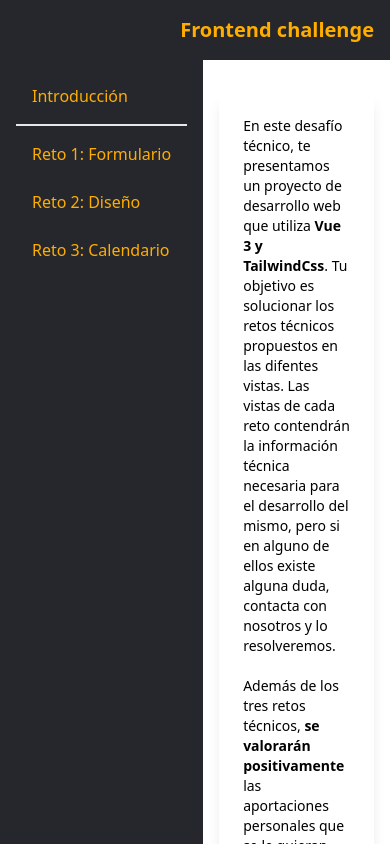
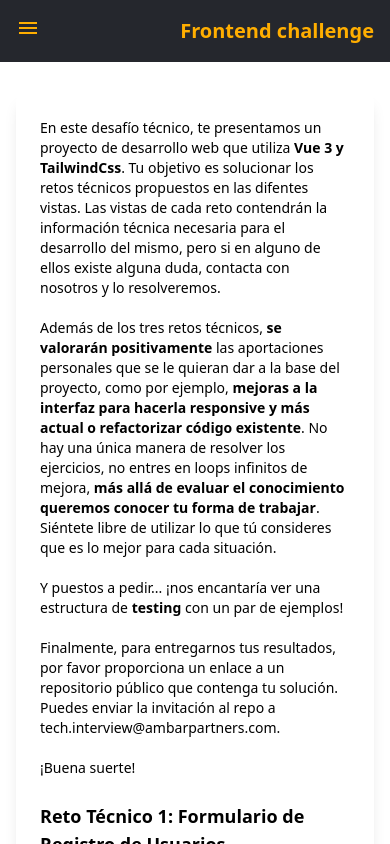
Before and after one commit to jorgepardor/vue-frontend-challenge, a Vue app: page / in a window 390 px wide. Built offline with nearby package versions, Linux system fonts and the light colour scheme.

Commit message:
added navbar and sidebar responsive layout

```diff
--- a/src/components/App/Navbar.vue
+++ b/src/components/App/Navbar.vue
@@ -1,13 +1,15 @@
 <script setup>
 defineOptions({
-  name: 'AppNavbar',
-})
+  name: "AppNavbar",
+});
 </script>
 
 <template>
-  <nav class="bg-primary p-4 flex items-center justify-end">
-    <div class="text-secondary text-xl font-semibold">
-      Frontend challenge
-    </div>
+  <nav class="bg-primary p-4 flex items-center justify-between lg:justify-end align-middle ">
+    <button @click="$emit('toggle-sidebar')" class="block lg:hidden">
+      <span class="material-symbols-outlined text-secondary"> menu </span>
+    </button>
+
+    <div class="text-secondary text-xl font-semibold">Frontend challenge</div>
   </nav>
 </template>
--- a/src/components/App/Sidebar.vue
+++ b/src/components/App/Sidebar.vue
@@ -1,17 +1,26 @@
 <script setup>
-import router from '@/router'
+import router from "@/router";
 
 defineOptions({
-  name: 'AppSidebar',
-})
+  name: "AppSidebar",
+});
+defineProps({
+  isSidebarOpen: Boolean,
+});
 
 const redirectTo = (routename) => {
-  router.push({ name: routename })
-}
+  router.push({ name: routename });
+};
 </script>
 
 <template>
-  <aside class="bg-primary text-white p-4">
+  <aside
+    v-bind:class="{
+      '-translate-x-full': !isSidebarOpen,
+      'translate-x-0': isSidebarOpen,
+    }"
+    class="bg-primary text-white p-4 lg:block absolute left-0 top-0 h-full z-20 transition-all transform -translate-x-full"
+  >
     <ul class="space-y-2">
       <li>
         <div
--- a/src/layouts/MainLayout.vue
+++ b/src/layouts/MainLayout.vue
@@ -1,18 +1,36 @@
 <script setup>
+import { ref, onMounted } from 'vue'
 import AppNavbar from '@/components/App/Navbar.vue'
 import AppSidebar from '@/components/App/Sidebar.vue'
 
 defineOptions({
   name: 'MainLayout',
+  components: {
+    AppNavbar,
+    AppSidebar
+  }
 })
+
+let isSidebarOpen = ref(window.innerWidth > 1024)
+
+onMounted(() => {
+  window.addEventListener('resize', () => {
+    isSidebarOpen.value = window.innerWidth > 1024
+  })
+})
+
+const toggleSidebar = () => {
+  isSidebarOpen.value = !isSidebarOpen.value
+}
+
 </script>
 
 <template>
   <div class="h-screen w-screen flex flex-col">
-    <AppNavbar />
+    <AppNavbar @toggle-sidebar="toggleSidebar"/>
 
-    <div class="overflow-y-auto flex flex-1">
-      <AppSidebar />
+    <div class="overflow-y-auto flex flex-1 relative">
+      <AppSidebar :isSidebarOpen="isSidebarOpen"/>
       <main class="flex-1 overflow-y-auto p-4">
         <slot />
       </main>
```
